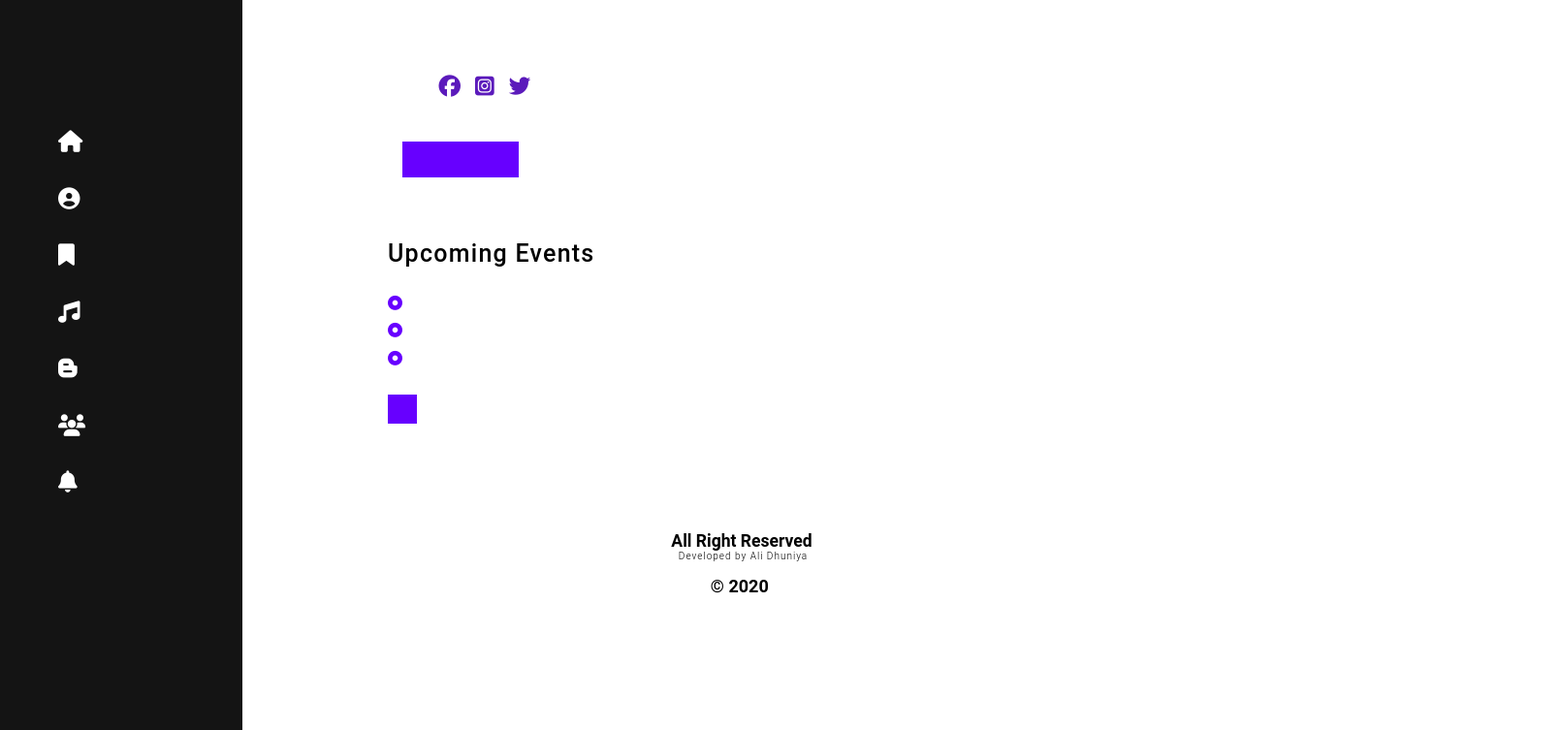
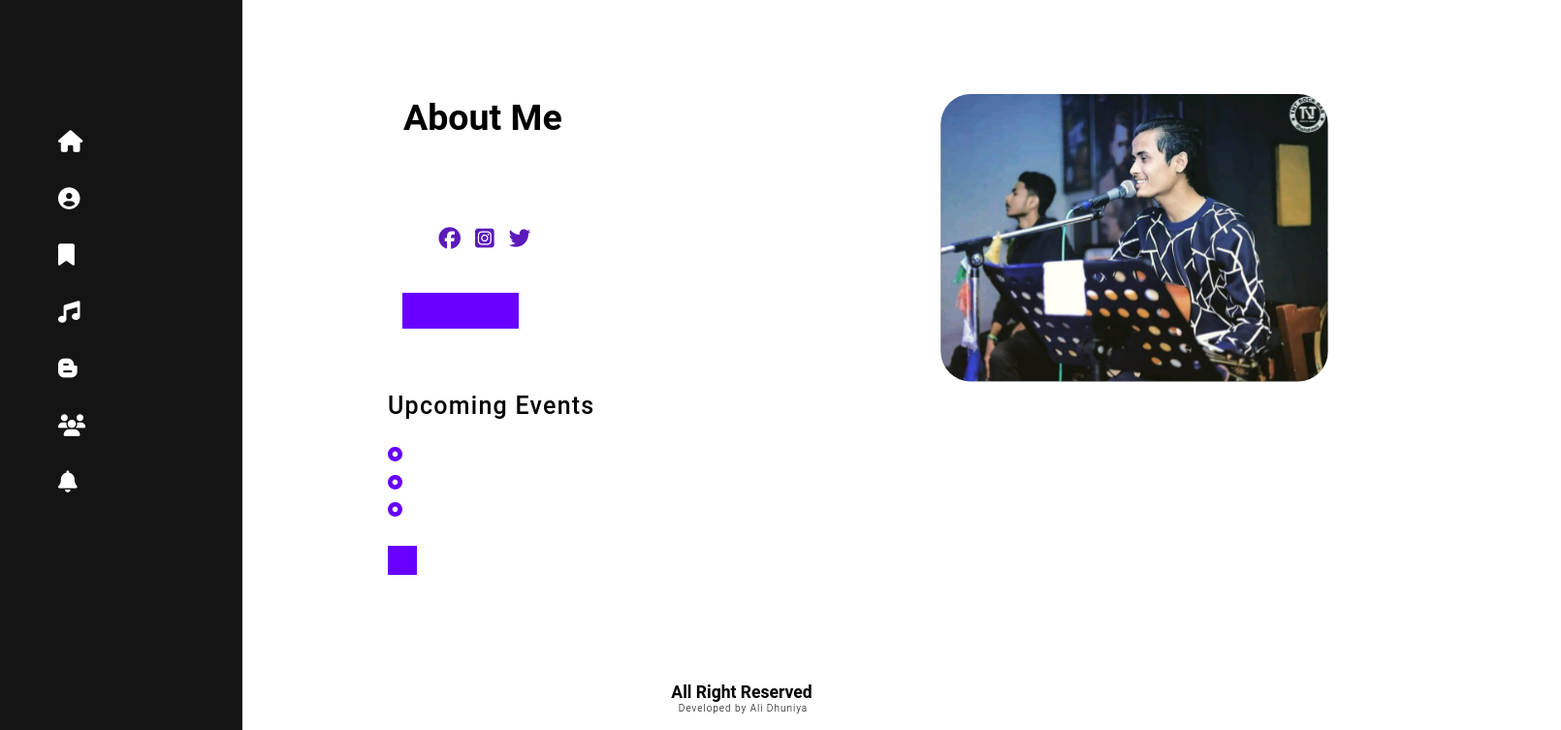
Before and after one commit to Alidhuniya/singerProfile-ReactJS-with-Contentful, a React (Create React App) app: page /about in a window 1280 px wide. Shown: the top 753 px of the page at 97% size, 1610 px wide, since content can reach past the window. Built offline with nearby package versions, Linux system fonts and the light colour scheme; no server answers.

Commit message:
singer img added

```diff
--- a/src/pages/Aboutpage.jsx
+++ b/src/pages/Aboutpage.jsx
@@ -5,6 +5,7 @@ import Sidebar from './../modules/Sidebar';
 import About from './../modules/About';
 import Upcoming from './../modules/Upcoming';
 import Footer from './../modules/Footer';
+import sumit from "../img/sumit.svg";
 
 class Aboutpage extends Component {
     render() {
@@ -15,7 +16,13 @@ class Aboutpage extends Component {
             <Sidebar />
             </div>
             <div className = "home__rightContainer">
+            <img className = "aboutpage__img" src={sumit} alt="me-sumit poudel" title = "Sumit Poudel" />
+            <h1 className = "aboutpage__about">About Me</h1>
+
+            <div className = "aboutpage__aboutComponents">
             <About />
+            </div>
+
             <Upcoming className = "home__upcoming" />
             <div className = "home__footer">
             <Footer />
--- a/src/sass/2-components/_about.scss
+++ b/src/sass/2-components/_about.scss
@@ -4,7 +4,6 @@
 	padding-left: 1rem;
 	//  display: flex;
 	//  justify-content: center;
-
 }
 .about__subHeading {
 	font-weight: normal;
@@ -54,14 +53,14 @@
 .about__p0 {
 	margin-top: 3rem;
 	max-width: 78ch;
-
 }
 
 .about__p2 {
 	max-width: 76ch;
 }
 
-.about__p1, .about__p2 {
+.about__p1,
+.about__p2 {
 	margin-top: 2rem;
 }
 
@@ -102,3 +101,18 @@
 	text-transform: capitalize;
 	margin-top: 2.7rem;
 }
+
+.aboutpage__about {
+	margin-left: 16px;
+	margin-top: 3.8rem;
+	font-size: 2.5rem;
+}
+
+.aboutpage__img {
+
+	height: 297.5px;
+    margin-left: 22rem;
+    margin-bottom: -25rem;
+    border-radius: 31px;
+
+}
```
Also changed, not shown: src/modules/Achievements.jsx (added, +17 -0 lines), src/img/sumit.svg (added), src/sass/2-components/_ach.scss (added). Lines whose indentation alone changed are shown as unchanged.
